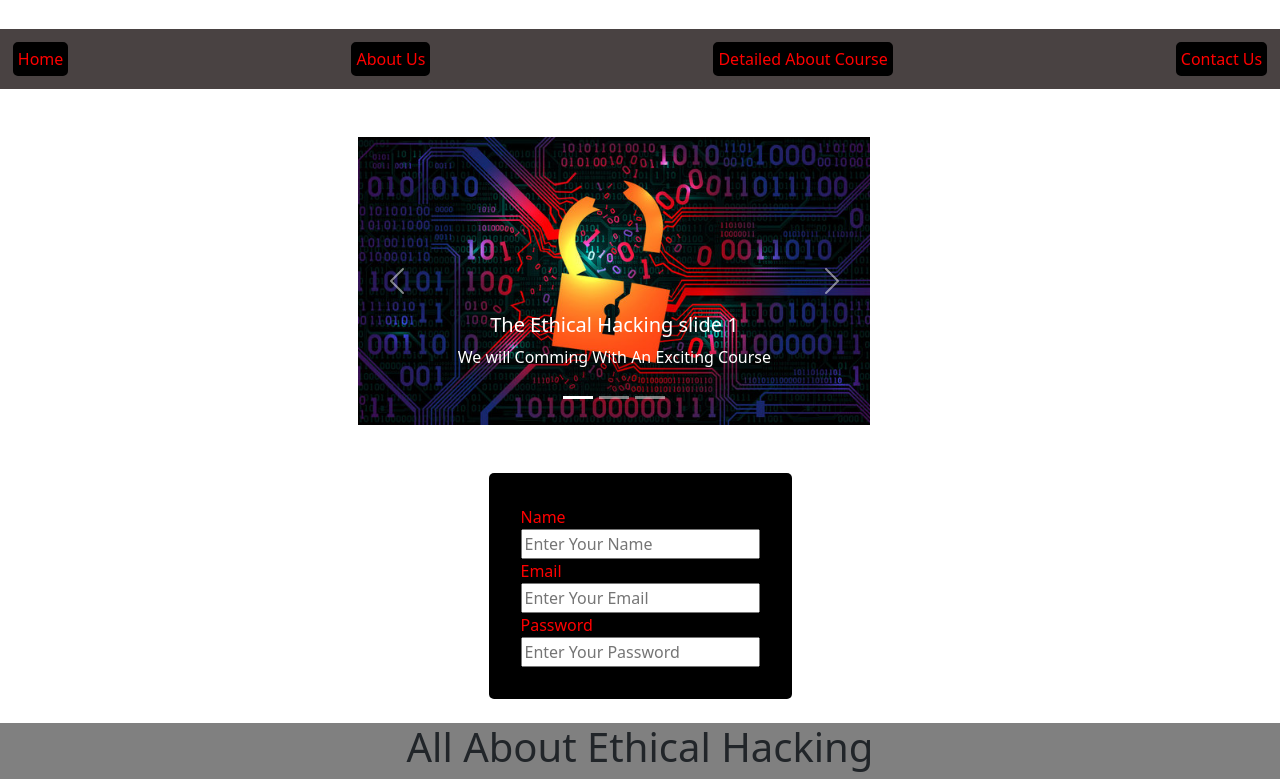
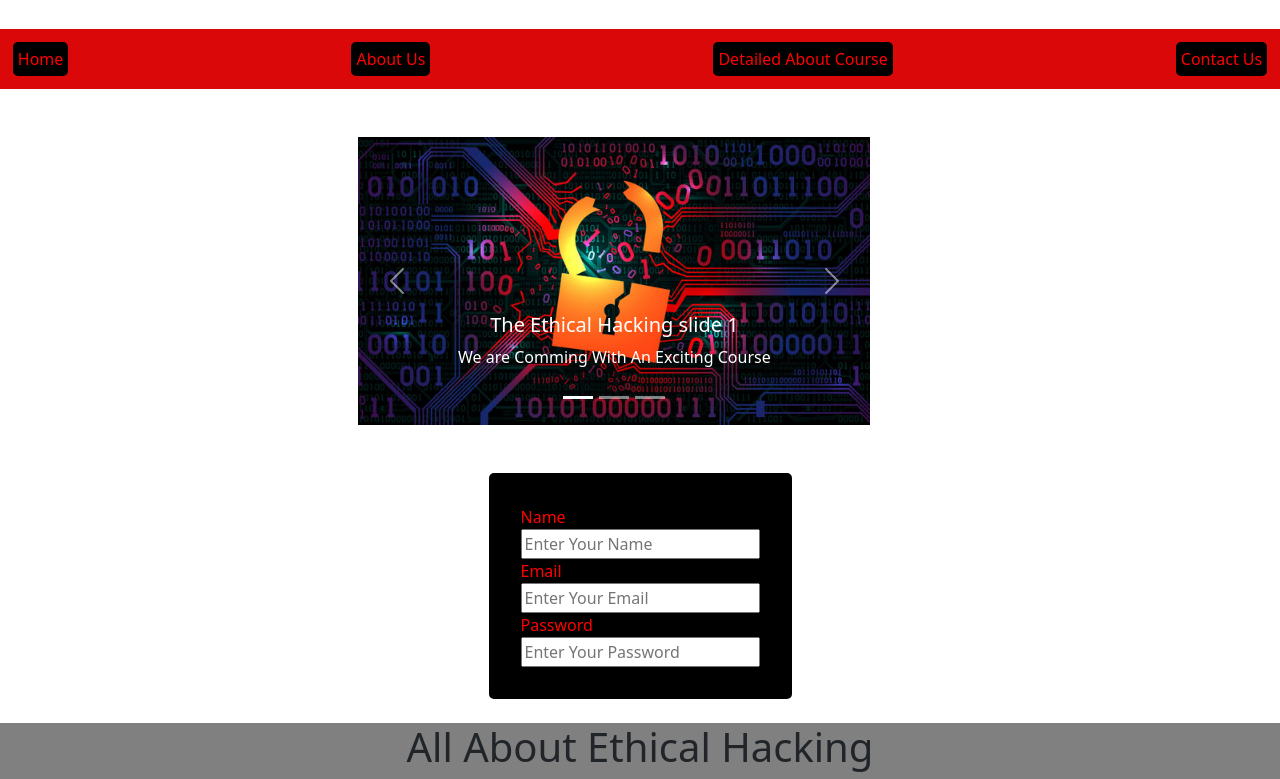
Before and after one commit to zainul-bashar/T.E.Hacking, a plain HTML site: page index.html in a window 1280 px wide. Shown: the part 67-846 px from the top of the page. Drawn offline with nearby package versions, Linux system fonts and the light colour scheme.

Commit message:
fourth commit

```diff
--- a/index.html
+++ b/index.html
@@ -29,21 +29,21 @@
             <img src="h2.jpg" class="d-block w-100" alt="img1">
             <div class="carousel-caption d-none d-md-block">
               <h5>The Ethical Hacking slide 1</h5>
-              <p>We will Comming With An Exciting Course</p>
+              <p>We are Comming With An Exciting Course</p>
             </div>
           </div>
           <div class="carousel-item">
             <img src="h5.jpeg" class="d-block w-100" alt="img2">
             <div class="carousel-caption d-none d-md-block">
               <h5>The Ethical Hacking slide 2</h5>
-              <p>We will Comming With An Exciting Course</p>
+              <p>We are Comming With An Exciting Course</p>
             </div>
           </div>
           <div class="carousel-item">
             <img src="h3.jpg" class="d-block w-100" alt="img3">
             <div class="carousel-caption d-none d-md-block">
               <h5>The Ethical Hacking slide 3</h5>
-              <p>We will Comming With An Exciting Course</p>
+              <p>We are Comming With An Exciting Course</p>
             </div>
           </div>
         </div>
--- a/style.css
+++ b/style.css
@@ -8,7 +8,7 @@
     display: flex;
     justify-content: center;
     justify-content: space-between;
-    background-color: rgb(73, 66, 66);
+    background-color: rgb(218, 8, 8);
     padding: 1%;
 }
 .a{
```
